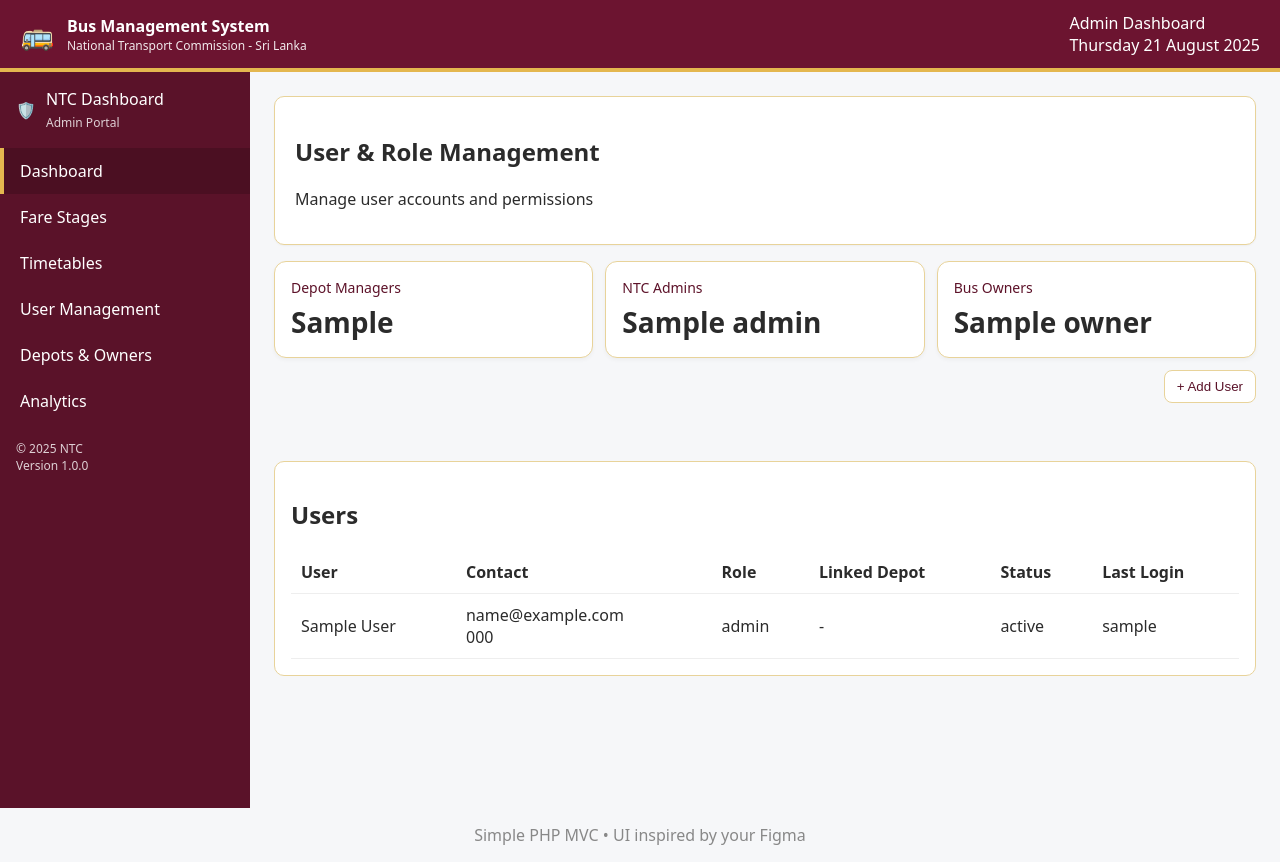
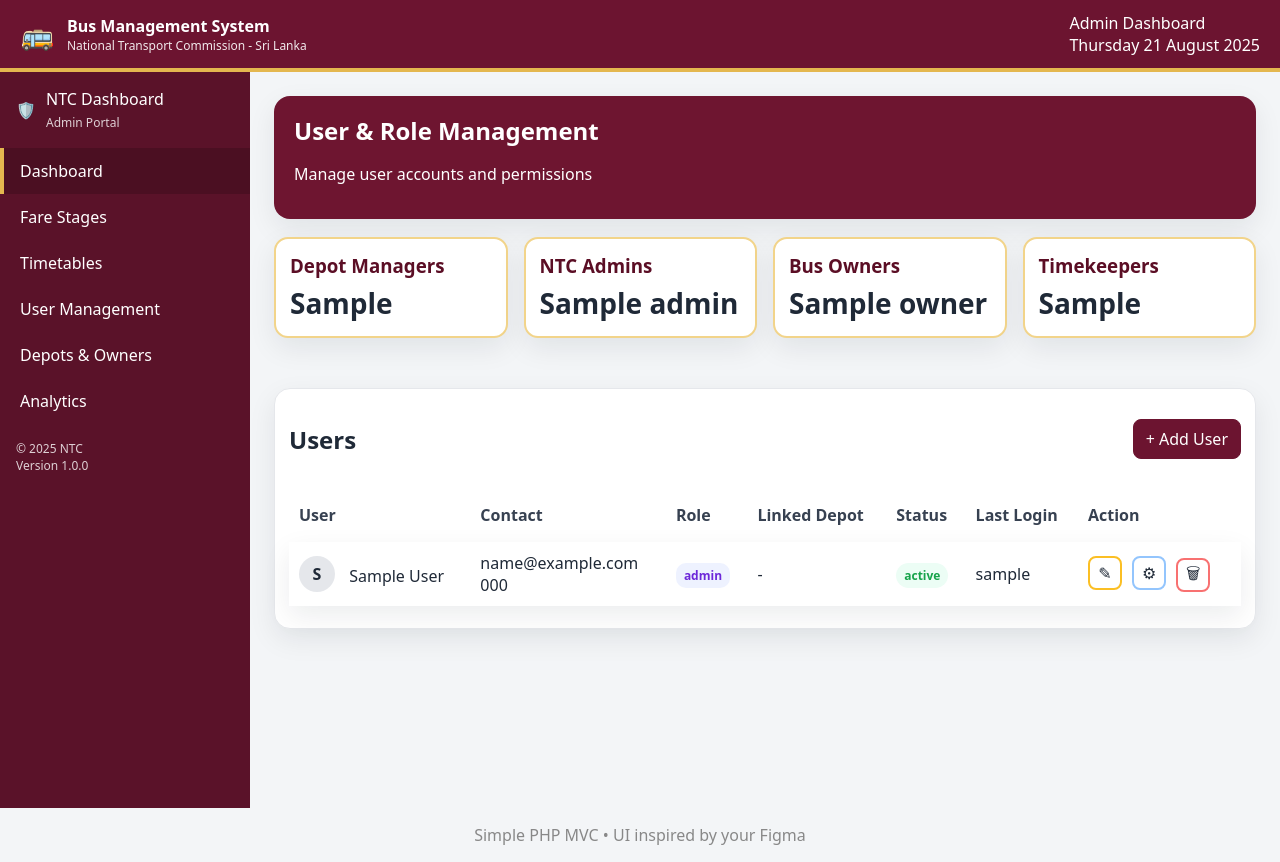
Before and after one commit to yomalkannangara/NexBus, a PHP site: template views/ntc_admin/users.php in a window 1280 px wide. Run offline with PHP 8.4, Linux system fonts and the light colour scheme; the template is opened without the code that fills it: most values are stand-ins (such as "Sample title", 1, 10 or a date in 2020).

Commit message:
ui editing

```diff
--- a/controllers/NtcAdminController.php
+++ b/controllers/NtcAdminController.php
@@ -42,7 +42,7 @@ class NtcAdminController extends BaseController {
             $this->redirect('?module=ntc_admin&page=timetables&msg=deleted');
         }
         $this->view('ntc_admin','timetables',[
-            'routes'=>$m->routes(), 'rows'=>$m->all(),
+            'routes'=>$m->routes(), 'rows'=>$m->all(), 'counts'=>$m->counts(),
             'owners'=>$m->ownersWithBuses(), 'depots'=>$m->depotsWithBuses()
         ]);
     }
--- a/models/UserModel.php
+++ b/models/UserModel.php
@@ -5,7 +5,9 @@ class UserModel extends BaseModel {
         $dm = (int)$this->pdo->query("SELECT COUNT(*) c FROM users WHERE role='DepotManager'")->fetch()['c'];
         $admin = (int)$this->pdo->query("SELECT COUNT(*) c FROM users WHERE role='NTCAdmin'")->fetch()['c'];
         $owner = (int)$this->pdo->query("SELECT COUNT(*) c FROM users WHERE role='PrivateBusOwner'")->fetch()['c'];
-        return compact('dm','admin','owner');
+        $tk = (int)$this->pdo->query("SELECT COUNT(*) c FROM users WHERE role IN ('SLTBTimekeeper','PrivateTimekeeper')")->fetch()['c'];
+
+        return compact('dm','admin','owner','tk');
     }
     public function list(): array {
         $sql = "SELECT user_id, full_name, email, phone, role, status, last_login FROM users ORDER BY full_name";
--- a/public/css/styles.css
+++ b/public/css/styles.css
@@ -4,7 +4,18 @@
     --primary: #6c1430;
     --accent: #e4b74f;
     --text: #2b2b2b;
-    --border: #e8d39a
+    --border: #e8d39a;
+    --maroon: #6e1530;
+  --maroon-2: #5d1128;
+  --gold: #e7b343;
+  --gold-soft: #f2d48a;
+  --bg: #f3f5f7;
+  --surface: #ffffff;
+  --text: #1f2937;
+  --muted: #6b7280;
+  --ring: rgba(231, 179, 67, .55);
+  --radius: 14px;
+  --shadow: 0 10px 28px rgba(17, 24, 39, .08);
 }
 
 * {
@@ -102,14 +113,17 @@ body {
 }
 
 .page-hero {
-    background: var(--card);
-    border: 1px solid var(--border);
-    border-radius: 10px;
-    padding: 18px 20px;
-    margin-bottom: 16px;
-    box-shadow: 0 1px 2px rgba(0, 0, 0, .04)
+  background: var(--maroon);
+  color: #fff;
+  border-radius: 16px;
+  padding: 18px 20px;
+  box-shadow: var(--shadow);
+  margin-bottom: 18px
 }
 
+.page-hero h1 {
+  margin: 0 0 6px
+}/*
 .cards {
     display: grid;
     grid-template-columns: repeat(auto-fit, minmax(220px, 1fr));
@@ -134,6 +148,185 @@ body {
 .card-value {
     font-size: 28px;
     font-weight: 700
+}
+*/
+.kpi-wrap {
+  display: grid;
+  grid-template-columns: repeat(4, 1fr);
+  gap: 16px;
+  margin-bottom: 16px
+}
+
+.kpi-card {
+  background: var(--surface);
+  border-radius: var(--radius);
+  box-shadow: var(--shadow);
+  padding: 14px;
+  border: 2px solid var(--gold-soft)
+}
+
+.kpi-card h3 {
+  margin: 0 0 6px;
+  color: #5b0e25
+}
+
+.kpi-card .num {
+  font-size: 28px;
+  font-weight: 800
+}
+
+.kpi-card .trend {
+  color: #16a34a;
+  font-size: 12px
+}
+
+.kpi-card .trend.down {
+  color: #ef4444
+}
+
+.kpi-card.success {
+  border-color: #86efac
+}
+
+.kpi-card.warn {
+  border-color: #fbbf24
+}
+
+.kpi-card.danger {
+  border-color: #f87171
+}
+
+.kpi-card.info {
+  border-color: #93c5fd
+}
+.kpi-row {
+  display: grid;
+  grid-template-columns: repeat(3, 1fr);
+  gap: 14px;
+  margin-bottom: 14px
+}
+
+.mini-card {
+  background: #fff;
+  box-shadow: var(--shadow);
+  border-radius: 14px;
+  padding: 12px;
+  border: 2px solid var(--gold-soft)
+}
+
+.mini-num {
+  font-size: 22px;
+  font-weight: 800
+}
+
+.mini-label {
+  color: #5b0e25
+}
+
+.table.users .avatar {
+  width: 36px;
+  height: 36px;
+  border-radius: 999px;
+  background: #e5e7eb;
+  display: inline-flex;
+  align-items: center;
+  justify-content: center;
+  font-weight: 700;
+  margin-right: 10px
+}
+
+.table.users .user-meta {
+  display: inline-block;
+  vertical-align: middle
+}
+
+.badge {
+  background: #eef2ff;
+  color: #6d28d9;
+  padding: 4px 8px;
+  border-radius: 10px;
+  font-size: 12px;
+  font-weight: 700
+}
+
+.status {
+  padding: 4px 8px;
+  border-radius: 999px;
+  font-weight: 700;
+  font-size: 12px
+}
+
+.status.active {
+  background: #ecfdf5;
+  color: #16a34a
+}
+
+.status.suspended {
+  background: #fef2f2;
+  color: #b91c1c
+}
+.actions {
+  display: flex;
+  gap: 6px
+}
+.table-panel {
+  background: var(--surface);
+  border-radius: 16px;
+  box-shadow: var(--shadow);
+  padding: 14px;
+  border: 1px solid #e5e7eb;
+  margin-bottom: 18px
+}
+
+.table-panel-head {
+  display: flex;
+  align-items: center;
+  justify-content: space-between;
+  margin-bottom: 12px
+}
+.table {
+  width: 100%;
+  border-collapse: separate;
+  border-spacing: 0 8px
+}
+
+.table thead th {
+  font-weight: 700;
+  text-align: left;
+  color: #374151;
+  padding: 8px 10px
+}
+
+.table tbody tr {
+  background: #fff;
+  box-shadow: var(--shadow)
+}
+
+.table tbody td {
+  padding: 10px
+}
+.icon-btn {
+  display: inline-flex;
+  align-items: center;
+  justify-content: center;
+  width: 34px;
+  height: 34px;
+  border-radius: 8px;
+  background: #fff;
+  border: 2px solid #e2e8f0;
+  margin-right: 6px
+}
+
+.icon-btn.warn {
+  border-color: #fbbf24
+}
+
+.icon-btn.danger {
+  border-color: #f87171
+}
+
+.icon-btn.info {
+  border-color: #93c5fd
 }
 
 .filters,
@@ -175,9 +368,9 @@ select {
 }
 
 .toolbar {
-    display: flex;
-    justify-content: flex-end;
-    margin: 10px 0
+    text-align: right;
+    justify-content:right;
+    margin: 10px 10px
 }
 
 .btn {
--- a/views/ntc_admin/users.php
+++ b/views/ntc_admin/users.php
@@ -1,49 +1,156 @@
-<section class="page-hero"><h1>User & Role Management</h1><p>Manage user accounts and permissions</p></section>
-<section class="cards"><div class="card"><div class="card-title">Depot Managers</div><div class="card-value"><?= $counts['dm'] ?></div></div>
-<div class="card"><div class="card-title">NTC Admins</div><div class="card-value"><?= $counts['admin'] ?></div></div>
-<div class="card"><div class="card-title">Bus Owners</div><div class="card-value"><?= $counts['owner'] ?></div></div></section>
-<div class="toolbar"><button class="btn" id="showAddU">+ Add User</button></div>
+<section class="page-hero">
+  <h1>User & Role Management</h1>
+  <p>Manage user accounts and permissions</p>
+</section>
+
+<section class="kpi-wrap">
+  <div class="kpi-card">
+    <h3>Depot Managers</h3>
+    <div class="num"><?= $counts['dm'] ?></div>
+  </div>
+  <div class="kpi-card">
+    <h3>NTC Admins</h3>
+    <div class="num"><?= $counts['admin'] ?></div>
+  </div>
+  <div class="kpi-card">
+     <h3>Bus Owners</h3>
+    <div class="num"><?= $counts['owner'] ?></div>
+  </div>
+    <div class="kpi-card">
+     <h3>Timekeepers</h3>
+    <div class="num"><?= $counts['tk'] ?></div>
+  </div>
+</section>
+
+
+
 <div id="addUPanel" class="panel">
-  <form method="post" class="form-grid narrow"><input type="hidden" name="action" value="create">
-    <label>Full Name <input name="full_name" required></label>
-    <label>Email <input type="email" name="email"></label>
-    <label>Phone <input name="phone"></label>
-    <label>Password <input type="password" name="password"></label>
-    <label>Owner/Company Name <input name="org_name" placeholder="e.g., D.K. Perera Bus Service"></label>
-<label>Registration No <input name="org_reg_no" placeholder="e.g., BR-012345"></label>
+  <form method="post" class="form-grid narrow">
+    <input type="hidden" name="action" value="create">
 
-    <label>Role <select name="role" required>
-      <option value="NTCAdmin">NTCAdmin</option><option value="DepotManager">DepotManager</option><option value="DepotOfficer">DepotOfficer</option>
-      <option value="SLTBTimekeeper">SLTBTimekeeper</option><option value="PrivateTimekeeper">PrivateTimekeeper</option><option value="PrivateBusOwner">PrivateBusOwner</option>
+    <label>Full Name
+      <input name="full_name" required>
+    </label>
+
+    <label>Email
+      <input type="email" name="email">
+    </label>
+
+    <label>Phone
+      <input name="phone">
+    </label>
+
+    <label>Password
+      <input type="password" name="password">
+    </label>
+
+    <label>Owner/Company Name
+      <input name="org_name" placeholder="e.g., D.K. Perera Bus Service">
+    </label>
+
+    <label>Registration No
+      <input name="org_reg_no" placeholder="e.g., BR-012345">
+    </label>
+
+    <label>Role
+      <select name="role" required>
+        <option value="NTCAdmin">NTCAdmin</option>
+        <option value="DepotManager">DepotManager</option>
+        <option value="DepotOfficer">DepotOfficer</option>
+        <option value="SLTBTimekeeper">SLTBTimekeeper</option>
+        <option value="PrivateTimekeeper">PrivateTimekeeper</option>
+        <option value="PrivateBusOwner">PrivateBusOwner</option>
         <option value="Passenger">Passenger</option>
-    </select></label>
-    <label>Private Owner <select name="private_operator_id"><option value="">-- none --</option>
-      <?php foreach($owners as $o): ?><option value="<?=htmlspecialchars($o['private_operator_id'])?>"><?=htmlspecialchars($o['name'])?></option><?php endforeach; ?>
-    </select></label>
-    <label>SLTB Depot <select name="sltb_depot_id"><option value="">-- none --</option>
-      <?php foreach($depots as $d): ?><option value="<?=htmlspecialchars($d['sltb_depot_id'])?>"><?=htmlspecialchars($d['name'])?></option><?php endforeach; ?>
-    </select></label>
-    <div class="form-actions"><button class="btn primary">Create</button><button type="button" class="btn" id="cancelAddU">Cancel</button></div>
+      </select>
+    </label>
+
+    <label>Private Owner
+      <select name="private_operator_id">
+        <option value="">-- none --</option>
+        <?php foreach($owners as $o): ?>
+          <option value="<?=htmlspecialchars($o['private_operator_id'])?>">
+            <?=htmlspecialchars($o['name'])?>
+          </option>
+        <?php endforeach; ?>
+      </select>
+    </label>
+
+    <label>SLTB Depot
+      <select name="sltb_depot_id">
+        <option value="">-- none --</option>
+        <?php foreach($depots as $d): ?>
+          <option value="<?=htmlspecialchars($d['sltb_depot_id'])?>">
+            <?=htmlspecialchars($d['name'])?>
+          </option>
+        <?php endforeach; ?>
+      </select>
+    </label>
+
+    <div class="form-actions">
+      <button class="btn primary">Create</button>
+      <button type="button" class="btn" id="cancelAddU">Cancel</button>
+    </div>
   </form>
 </div>
-<section class="table-section"><h2>Users</h2>
-<table><thead><tr><th>User</th><th>Contact</th><th>Role</th><th>Linked Depot</th><th>Status</th><th>Last Login</th></tr></thead><tbody>
-<?php foreach($users as $u): ?><tr>
-  <td><?=htmlspecialchars($u['full_name'])?></td><td><?=htmlspecialchars($u['email'])?><br><?=htmlspecialchars($u['phone'])?></td>
-  <td><?=htmlspecialchars($u['role'])?></td>
+
+<section class="table-panel">
+  <div class="table-panel-head"><h2>Users</h2>
+  <a class="btn primary" id="showAddU">+ Add User</a>
+</div>
+  <table class="table users">
+    <thead>
+      <tr>
+        <th>User</th>
+        <th>Contact</th>
+        <th>Role</th>
+        <th>Linked Depot</th>
+        <th>Status</th>
+        <th>Last Login</th>
+        <th>Action</th>
+
+      </tr>
+    </thead>
+    <tbody>
+      <?php foreach($users as $u): ?>
+        <tr>
+          <td>
+          <div class="avatar"><?= strtoupper(substr(htmlspecialchars($u['full_name']), 0, 1)) ?></div>
+          <div class="user-meta">
+            <div class="name"><?=htmlspecialchars($u['full_name'])?></div>
+          </div>
+      </td>
+          <td>
+            <?=htmlspecialchars($u['email'])?><br>
+            <?=htmlspecialchars($u['phone'])?>
+          </td>
+          <td><span class="badge"><?=htmlspecialchars($u['role'])?></span></td>
           <td>
             <?php
               $link = '';
               if ($u['role']==='PrivateBusOwner') {
                 $q = db()->prepare('SELECT name FROM private_bus_owners WHERE private_operator_id = (SELECT private_operator_id FROM users WHERE user_id=?)');
-      $q->execute([$u['user_id']]); $link = $q->fetchColumn();
+                $q->execute([$u['user_id']]);
+                $link = $q->fetchColumn();
                 echo htmlspecialchars($link ?: '-');
               } elseif (in_array($u['role'], ['DepotManager','DepotOfficer','SLTBTimekeeper'])) {
                 $q = db()->prepare('SELECT name FROM sltb_depots WHERE sltb_depot_id = (SELECT sltb_depot_id FROM users WHERE user_id=?)');
-      $q->execute([$u['user_id']]); $link = $q->fetchColumn();
+                $q->execute([$u['user_id']]);
+                $link = $q->fetchColumn();
                 echo htmlspecialchars($link ?: '-');
-    } else { echo '-'; }
+              } else {
+                echo '-';
+              }
             ?>
           </td>
-  <td><?=htmlspecialchars($u['status'])?></td><td><?=htmlspecialchars($u['last_login'])?></td>
-</tr><?php endforeach; ?></tbody></table></section>
+          <td><span class="status <?= strtolower($u['status']) ?>"><?=htmlspecialchars($u['status'])?></span></td>
+          <td><?=htmlspecialchars($u['last_login'])?></td>
+                  <td>
+          <a class="icon-btn warn" title="Edit">✎</a>
+          <a class="icon-btn info" title="Permissions">⚙</a>
+          <a class="icon-btn danger" title="Delete">🗑</a>
+        </td>
+        </tr>
+      <?php endforeach; ?>
+    </tbody>
+  </table>
+</section>
```
Also changed, not shown: models/TimetableModel.php (+9 -0 lines), views/ntc_admin/dashboard.php (+9 -8 lines), views/ntc_admin/timetables.php (+14 -5 lines). Lines whose indentation alone changed are shown as unchanged.
